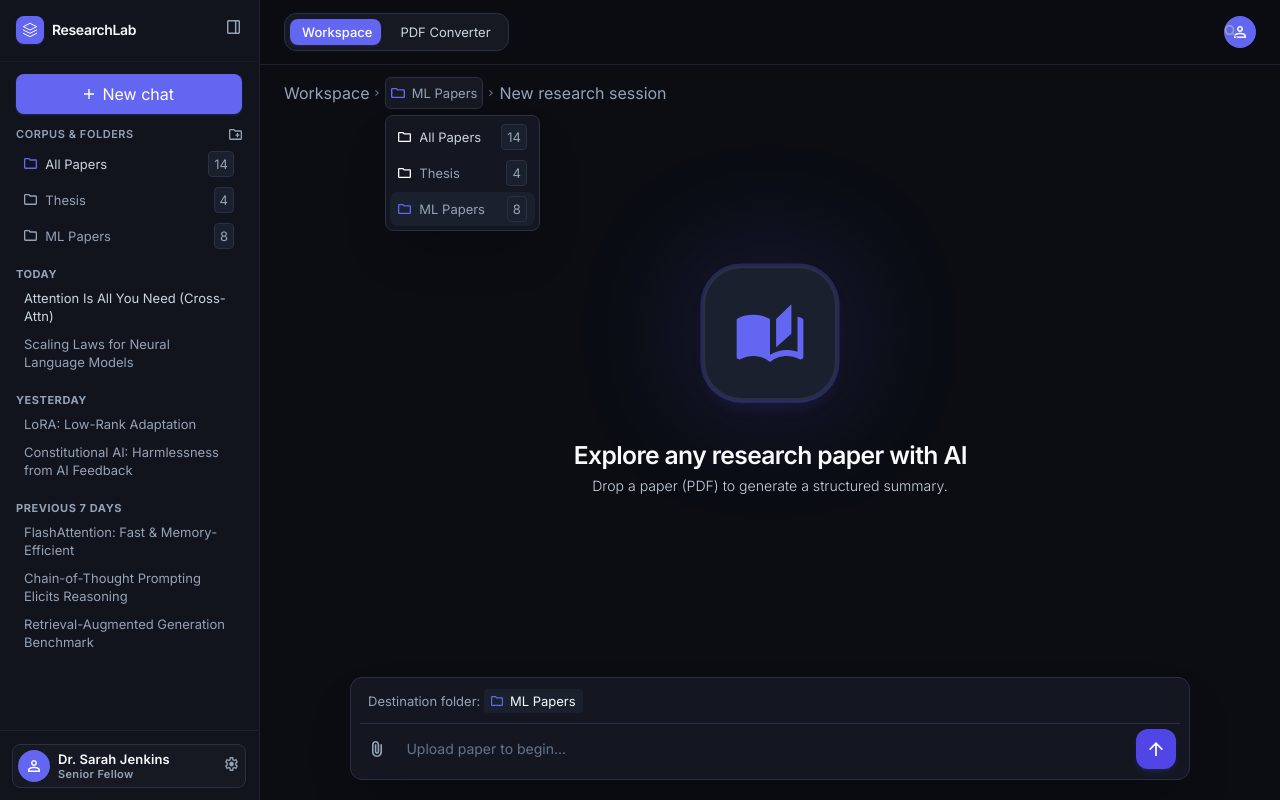
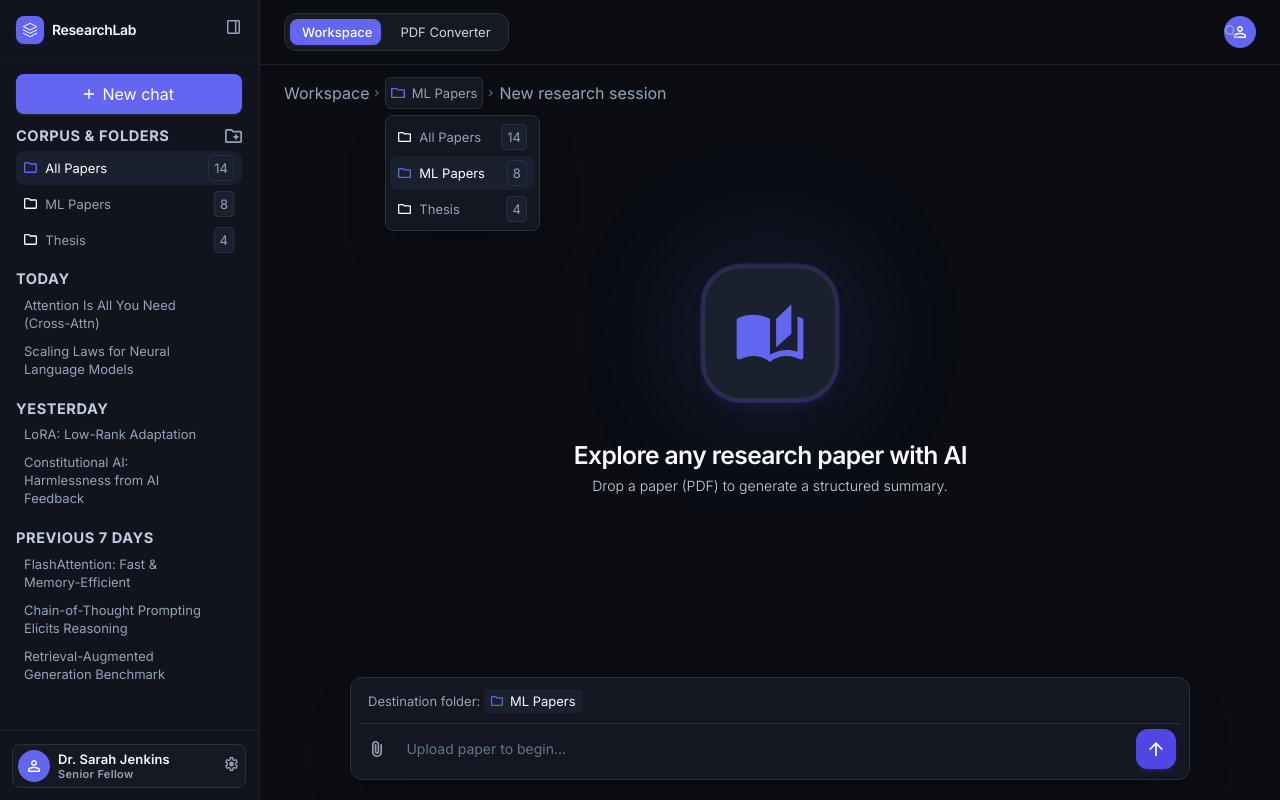
Before and after one commit to sethukikarawita2010year-dev/ResearchLab, a React (Vite) app: page / in a window 1280 px wide. Both pictures are taken after a click on the button "ML Papers". Built offline with nearby package versions, Linux system fonts and the light colour scheme; no server answers; a web font is replaced by a local one.

Commit message:
Fixed Sidebar alignment issues, made the add folder button functional, added consistent UI when user selects a chat/folder

```diff
--- a/src/components/Sidebar.jsx
+++ b/src/components/Sidebar.jsx
@@ -1,4 +1,6 @@
+import { useLayoutEffect, useRef, useState } from "react";
 import { Link, useNavigate } from "react-router-dom";
+import { createFolder, useFolders } from "../lib/folderStore";
 
 const A = "/assets";
 
@@ -27,14 +29,63 @@ const historyGroups = [
   },
 ];
 
-export const folders = [
-  { name: "All Papers", count: "14", icon: `${A}/ws-folder-active.svg`, muted: false },
-  { name: "Thesis", count: "4", icon: `${A}/ws-folder-muted.svg`, muted: true },
-  { name: "ML Papers", count: "8", icon: `${A}/ws-folder-muted.svg`, muted: true },
-];
-
 export default function Sidebar() {
   const navigate = useNavigate();
+  const [selectedFolder, setSelectedFolder] = useState("All Papers");
+  const [selectedChat, setSelectedChat] = useState("");
+  const folderList = useFolders();
+  const [isFolderPopupOpen, setIsFolderPopupOpen] = useState(false);
+  const [newFolderName, setNewFolderName] = useState("");
+  const [editingChatId, setEditingChatId] = useState("");
+  const [editDraft, setEditDraft] = useState("");
+  const [renamedTitles, setRenamedTitles] = useState({});
+  const folderHighlightRef = useRef(null);
+  const folderRowsRef = useRef(null);
+  const folderRowRefs = useRef({});
+  const folderNameInputRef = useRef(null);
+
+  const handleAddFolder = () => {
+    createFolder(newFolderName);
+    setNewFolderName("");
+    setIsFolderPopupOpen(false);
+  };
+
+  const commitRename = (originalTitle) => {
+    const next = editDraft.trim();
+    setRenamedTitles((prev) => {
+      const copy = { ...prev };
+      if (next) copy[originalTitle] = next;
+      else delete copy[originalTitle];
+      return copy;
+    });
+    setEditingChatId("");
+  };
+
+  useLayoutEffect(() => {
+    if (isFolderPopupOpen && folderNameInputRef.current) {
+      folderNameInputRef.current.focus();
+    }
+  }, [isFolderPopupOpen]);
+
+  useLayoutEffect(() => {
+    const highlight = folderHighlightRef.current;
+    const row = folderRowRefs.current[selectedFolder];
+    if (highlight && row) {
+      highlight.style.height = `${row.offsetHeight}px`;
+      highlight.style.transform = `translateY(${row.offsetTop}px)`;
+    }
+
+    const rowsWrap = folderRowsRef.current;
+    if (rowsWrap && folderList.length > 5) {
+      const firstRow = folderRowRefs.current[folderList[0].name];
+      const fifthRow = folderRowRefs.current[folderList[4].name];
+      if (firstRow && fifthRow) {
+        rowsWrap.style.maxHeight = `${fifthRow.offsetTop + fifthRow.offsetHeight - firstRow.offsetTop}px`;
+      }
+    } else if (rowsWrap) {
+      rowsWrap.style.maxHeight = "";
+    }
+  }, [selectedFolder, folderList]);
 
   return (
     <aside className="absolute bg-[#11141d] border-[#1e2230] border-r border-solid flex flex-col items-start left-0 overflow-clip pr-px top-0 bottom-0 w-[260px]">
@@ -85,29 +136,87 @@ export default function Sidebar() {
             <div className="content-stretch flex flex-col gap-[4px] items-start px-[16px] relative shrink-0 w-full">
               <div className="content-stretch flex items-center justify-between relative shrink-0 w-full">
                 <div className="content-stretch flex flex-col items-start relative shrink-0">
-                  <div className="flex flex-col font-inter font-semibold justify-center relative shrink-0 text-[#94a3b8] text-[11px] tracking-[0.55px] uppercase whitespace-nowrap">
-                    <p className="leading-[16.5px]">Corpus &amp; Folders</p>
+                  <div className="flex flex-col font-inter font-extrabold justify-center relative shrink-0 text-[#c1cee0] text-[14.6px] tracking-[0.55px] uppercase whitespace-nowrap">
+                    <p className="leading-[20.8px]">Corpus &amp; Folders</p>
                   </div>
                 </div>
-                <button type="button" className="h-[10.667px] relative shrink-0 w-[13.333px] cursor-pointer">
+                <button
+                  type="button"
+                  aria-expanded={isFolderPopupOpen}
+                  onClick={() => setIsFolderPopupOpen((v) => !v)}
+                  className="h-[13.867px] relative shrink-0 w-[17.333px] cursor-pointer"
+                >
                   <img alt="" className="absolute block inset-0 max-w-none size-full" src={`${A}/ws-plus.svg`} />
                 </button>
+                <div
+                  aria-hidden={!isFolderPopupOpen}
+                  className={`absolute backdrop-blur-[12px] bg-[rgba(22,25,34,0.95)] border border-[#2a3044] border-solid left-0 mt-[6px] origin-top p-[4px] right-0 rounded-[8px] shadow-[0px_25px_50px_-12px_rgba(0,0,0,0.25)] top-full transition-[opacity,transform] duration-200 ease-out z-50 ${
+                    isFolderPopupOpen
+                      ? "animate-[folder-popup-in_180ms_ease-out] opacity-100 pointer-events-auto [transform:translateY(0)_scaleY(1)]"
+                      : "opacity-0 pointer-events-none [transform:translateY(-6px)_scaleY(0.65)]"
+                  }`}
+                >
+                  <div className="content-stretch flex items-center gap-[7px] px-[8px] py-[4px] relative w-full">
+                    <img alt="" className="h-[10.667px] relative shrink-0 w-[13.333px]" src={`${A}/ws-folder-white.svg`} />
+                    <input
+                      ref={folderNameInputRef}
+                      value={newFolderName}
+                      onChange={(e) => setNewFolderName(e.target.value)}
+                      onKeyDown={(e) => {
+                        if (e.key === "Enter") handleAddFolder();
+                      }}
+                      maxLength={150}
+                      placeholder="Folder name"
+                      className="bg-transparent border-0 flex-1 font-inter font-normal min-w-px outline-none p-0 text-[13px] text-white placeholder:text-[#64748b]"
+                    />
+                    <button
+                      type="button"
+                      onClick={handleAddFolder}
+                      className="bg-[#4f46e5] flex items-center justify-center px-[12px] py-[5px] relative rounded-[8px] shrink-0 cursor-pointer shadow-[0px_10px_15px_-3px_rgba(79,70,229,0.2),0px_4px_6px_-4px_rgba(79,70,229,0.2)]"
+                    >
+                      <p className="font-inter font-medium leading-[16px] text-[13px] text-center text-white tracking-[0.13px] whitespace-nowrap">
+                        Done
+                      </p>
+                    </button>
                   </div>
-              <div className="content-stretch flex flex-col gap-[2px] items-start relative shrink-0 w-full">
-                {folders.map((f) => (
+                </div>
+              </div>
+              <div
+                ref={folderRowsRef}
+                className="content-stretch flex flex-col gap-[2px] items-start no-scrollbar overflow-y-auto relative shrink-0 w-full"
+              >
+                <div
+                  ref={folderHighlightRef}
+                  aria-hidden="true"
+                  className="absolute bg-[#1b202e] left-0 right-0 rounded-[8px] top-0 pointer-events-none transition-[transform,height] duration-200 ease-out"
+                />
+                {folderList.map((f) => {
+                  const isSelected = f.name === selectedFolder;
+                  return (
                     <button
                       key={f.name}
+                      ref={(el) => {
+                        folderRowRefs.current[f.name] = el;
+                      }}
                       type="button"
-                    className="content-stretch flex items-center justify-between px-[8px] py-[4px] relative rounded-[8px] shrink-0 w-full cursor-pointer hover:bg-[#161922]"
+                      aria-pressed={isSelected}
+                      onClick={() => setSelectedFolder(f.name)}
+                      className={`content-stretch flex items-center justify-between px-[8px] py-[4px] relative rounded-[8px] shrink-0 w-full cursor-pointer ${
+                        isSelected ? "" : "hover:bg-[#161922]"
+                      }`}
                     >
                       <div className="content-stretch flex gap-[8px] items-center overflow-clip relative shrink-0">
                         <div className="h-[10.667px] relative shrink-0 w-[13.333px]">
-                        <img alt="" className="absolute block inset-0 max-w-none size-full" src={f.icon} />
+                          <img
+                            alt=""
+                            className="absolute block inset-0 max-w-none size-full"
+                            src={isSelected ? `${A}/ws-folder-active.svg` : `${A}/ws-folder-white.svg`}
+                          />
                         </div>
                         <div className="content-stretch flex flex-col items-center overflow-clip relative shrink-0">
                           <div
                             className={`flex flex-col font-inter font-normal justify-center relative shrink-0 text-[13px] text-center whitespace-nowrap ${
-                            f.muted ? "text-[#94a3b8]" : "text-[#cbd5e1]"
+                              isSelected ? "text-white" : "text-[#94a3b8]"
                             }`}
                           >
                             <p className="leading-[18px]">{f.name}</p>
@@ -120,37 +229,90 @@ export default function Sidebar() {
                         </div>
                       </div>
                     </button>
-                ))}
+                  );
+                })}
               </div>
             </div>
           </div>
 
-          <div className="content-stretch flex flex-1 flex-col gap-[12px] items-start min-h-px overflow-auto px-[16px] relative w-full">
+          <div className="content-stretch flex flex-1 flex-col gap-[12px] items-start min-h-px overflow-auto no-scrollbar px-[16px] relative w-full">
             {historyGroups.map((group) => (
               <div
                 key={group.label}
                 className="content-stretch flex flex-col gap-[2px] items-start pt-[5.5px] relative shrink-0 w-full"
               >
-                <div className="flex flex-col font-inter font-extrabold justify-center relative shrink-0 text-[#94a3b8] text-[11px] tracking-[0.55px] uppercase whitespace-nowrap">
-                  <p className="leading-[16.5px]">{group.label}</p>
+                <div className="flex flex-col font-inter font-extrabold justify-center relative shrink-0 text-[#c1cee0] text-[14.6px] tracking-[0.55px] uppercase whitespace-nowrap">
+                  <p className="leading-[19.8px]">{group.label}</p>
                 </div>
-                {group.items.map((item) => (
+{group.items.map((item) => {
+                  const isSelected = item.title === selectedChat;
+                  const displayTitle = renamedTitles[item.title] || item.title;
+                  const isEditing = editingChatId === item.title;
+                  return (
                     <Link
                       key={item.title}
                       to={item.to}
-                    className={`content-stretch flex flex-col items-start overflow-clip px-[8px] py-[4px] relative rounded-[8px] shrink-0 w-full hover:bg-[#161922] ${
-                      item.active ? "text-[#cbd5e1]" : ""
+                      onClick={() => setSelectedChat(item.title)}
+                      className={`group content-stretch flex flex-col items-start overflow-clip px-[8px] py-[4px] relative rounded-[8px] shrink-0 w-full transition-colors ${
+                        isSelected ? "bg-[#1b202e]" : "hover:bg-[#161922]"
                       }`}
                     >
+                      {isEditing ? (
+                        <input
+                          autoFocus
+                          value={editDraft}
+                          onChange={(e) => setEditDraft(e.target.value)}
+                          onKeyDown={(e) => {
+                            if (e.key === "Enter") {
+                              e.preventDefault();
+                              commitRename(item.title);
+                            } else if (e.key === "Escape") {
+                              e.preventDefault();
+                              setEditingChatId("");
+                            }
+                          }}
+                          maxLength={150}
+                          className="bg-[#12151e] border border-[#2a3044] border-solid flex-1 font-inter font-normal min-w-px outline-none px-[6px] py-[1px] rounded-[4px] text-[13px] w-full text-[#f8fafc] focus:border-[#6366f1]"
+                        />
+                      ) : (
+                        <div className="content-stretch flex items-center gap-[8px] overflow-clip relative shrink-0 w-full">
                           <div
-                      className={`flex flex-col font-inter font-normal justify-center relative shrink-0 text-[13px] overflow-hidden relative shrink-0 text-ellipsis w-full ${
-                        item.active ? "text-[#cbd5e1]" : "text-[#94a3b8]"
+                            className={`flex flex-col font-inter font-normal justify-center relative shrink-0 text-[13px] overflow-hidden relative shrink-0 text-ellipsis flex-1 min-w-px ${
+                              isSelected ? "text-[#cbd5e1]" : "text-[#94a3b8]"
                             }`}
                           >
-                      <p className="leading-[18px]">{item.title}</p>
+                            <p className="leading-[18px]">{displayTitle}</p>
                           </div>
+                          <button
+                            type="button"
+                            aria-label={`Rename ${displayTitle}`}
+                            onClick={(e) => {
+                              e.preventDefault();
+                              e.stopPropagation();
+                              setEditingChatId(item.title);
+                              setEditDraft(displayTitle);
+                            }}
+                            className="flex items-center justify-center opacity-0 group-hover:opacity-100 p-[2px] relative rounded-[4px] shrink-0 cursor-pointer text-[#94a3b8] hover:text-[#e2e8f0] transition-opacity"
+                          >
+                            <svg
+                              width="11"
+                              height="11"
+                              viewBox="0 0 24 24"
+                              fill="none"
+                              stroke="currentColor"
+                              strokeWidth="2"
+                              strokeLinecap="round"
+                              strokeLinejoin="round"
+                              aria-hidden="true"
+                            >
+                              <path d="M17 3a2.828 2.828 0 1 1 4 4L7.5 20.5 2 22l1.5-5.5L17 3z" />
+                            </svg>
+                          </button>
+                        </div>
+                      )}
                     </Link>
-                ))}
+                  );
+                })}
               </div>
             ))}
           </div>
--- a/src/index.css
+++ b/src/index.css
@@ -30,3 +30,14 @@ body {
   font-family: var(--font-inter);
   -webkit-font-smoothing: antialiased;
 }
+
+.no-scrollbar {
+  scrollbar-width: none;
+  -ms-overflow-style: none;
+}
+
+.no-scrollbar::-webkit-scrollbar {
+  display: none;
+  width: 0;
+  height: 0;
+}
--- /dev/null
+++ b/src/lib/folderStore.js
@@ -0,0 +1,38 @@
+import { useSyncExternalStore } from "react";
+
+const A = "/assets";
+
+export const defaultFolders = [
+  { name: "All Papers", count: "14", icon: `${A}/ws-folder-active.svg`, muted: false },
+  { name: "Thesis", count: "4", icon: `${A}/ws-folder-muted.svg`, muted: true },
+  { name: "ML Papers", count: "8", icon: `${A}/ws-folder-muted.svg`, muted: true },
+];
+
+const byCountDesc = (a, b) => Number(b.count) - Number(a.count);
+
+let folders = [...defaultFolders].sort(byCountDesc);
+
+const listeners = new Set();
+
+export function getFolders() {
+  return folders;
+}
+
+export function subscribeFolders(listener) {
+  listeners.add(listener);
+  return () => {
+    listeners.delete(listener);
+  };
+}
+
+export function createFolder(name) {
+  const trimmed = name.trim();
+  if (!trimmed || folders.some((f) => f.name === trimmed)) return false;
+  folders = [...folders, { name: trimmed, count: "0", icon: `${A}/ws-folder-muted.svg`, muted: true }].sort(byCountDesc);
+  listeners.forEach((fn) => fn());
+  return true;
+}
+
+export function useFolders() {
+  return useSyncExternalStore(subscribeFolders, getFolders);
+}
--- a/src/pages/PDFConverter.jsx
+++ b/src/pages/PDFConverter.jsx
@@ -1,6 +1,6 @@
 import { useEffect, useLayoutEffect, useRef, useState } from "react";
-import { folders } from "../components/Sidebar";
 import { convertFile, conversionDownloadUrl, listConversions } from "../lib/api";
+import { useFolders } from "../lib/folderStore";
 
 const A = "/assets";
 
@@ -114,6 +114,7 @@ const initialConversions = [
 ];
 
 export default function PDFConverter() {
+  const folders = useFolders();
   const [selectedFormat, setSelectedFormat] = useState(null);
   const [showFormatWarning, setShowFormatWarning] = useState(false);
   const [uploadedFile, setUploadedFile] = useState(null);
@@ -272,7 +273,7 @@ export default function PDFConverter() {
       popup.style.width = "";
       rowsWrap.style.maxHeight = "";
     }
-  }, [selectedFolder, isFolderOpen]);
+  }, [selectedFolder, isFolderOpen, folders]);
 
   useEffect(() => {
     if (!isFilterOpen) return undefined;
@@ -599,7 +600,7 @@ export default function PDFConverter() {
                                         <div className="content-stretch flex flex-col items-center overflow-clip relative shrink-0">
                                           <div
                                             className={`flex flex-col font-inter font-normal justify-center relative shrink-0 text-[13px] text-center whitespace-nowrap ${
-                                              f.muted ? "text-[#94a3b8]" : "text-[#cbd5e1]"
+                                              isSelected ? "text-white" : "text-[#94a3b8]"
                                             }`}
                                           >
                                             <p className="leading-[18px]">{f.name}</p>
--- a/src/pages/Workspace.jsx
+++ b/src/pages/Workspace.jsx
@@ -1,11 +1,12 @@
 import { useEffect, useLayoutEffect, useRef, useState } from "react";
-import { folders } from "../components/Sidebar";
+import { useFolders } from "../lib/folderStore";
 import Composer from "../components/Composer";
 import { createSession, renameSession } from "../lib/api";
 
 const A = "/assets";
 
 export default function Workspace() {
+  const folders = useFolders();
   const [selectedFolder, setSelectedFolder] = useState("ML Papers");
   const [isFolderOpen, setIsFolderOpen] = useState(false);
   const folderTriggerRef = useRef(null);
@@ -107,7 +108,7 @@ export default function Workspace() {
       popup.style.width = "";
       rowsWrap.style.maxHeight = "";
     }
-  }, [selectedFolder, isFolderOpen]);
+  }, [selectedFolder, isFolderOpen, folders]);
 
   return (
     <div
@@ -196,7 +197,7 @@ export default function Workspace() {
                                 <div className="content-stretch flex flex-col items-center overflow-clip relative shrink-0">
                                   <div
                                     className={`flex flex-col font-inter font-normal justify-center relative shrink-0 text-[13px] text-center whitespace-nowrap ${
-                                      f.muted ? "text-[#94a3b8]" : "text-[#cbd5e1]"
+                                      isSelected ? "text-white" : "text-[#94a3b8]"
                                     }`}
                                   >
                                     <p className="leading-[18px]">{f.name}</p>
```
Also changed, not shown: 5 other files (tests, documents, lock files or other folders). Lines whose indentation alone changed are shown as unchanged.
